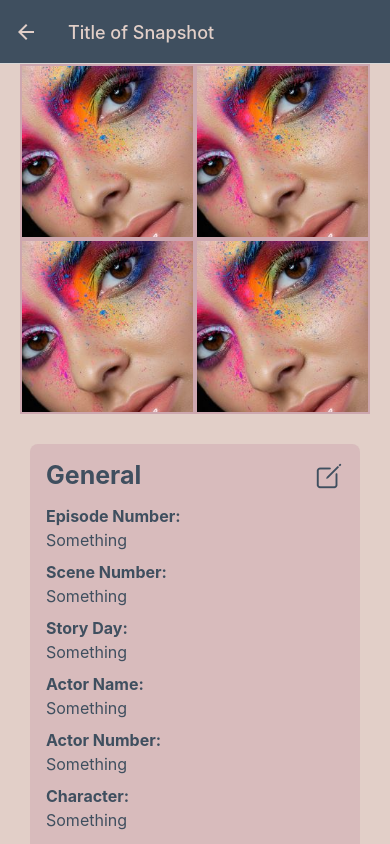
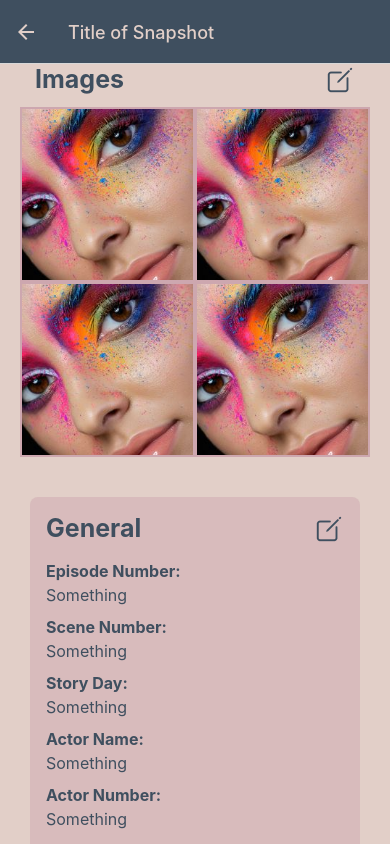
Before and after one commit to johnziss9/EasyContinuity-Mobile, a React Native app: screen /Snapshot in a window 390 px wide. Built offline with nearby package versions, Linux system fonts and the light colour scheme.

Commit message:
Added a header and edit button for the images in the snapshot page.

```diff
--- a/pages/Spanshot.jsx
+++ b/pages/Spanshot.jsx
@@ -1,5 +1,5 @@
 import React, { useState } from 'react';
-import { StyleSheet, View, Text, ScrollView, Modal, Image, Pressable } from 'react-native';
+import { StyleSheet, View, Text, ScrollView, Modal, Image, Pressable, TouchableOpacity } from 'react-native';
 import someImage from '../assets/dummy-image.jpg';
 import ImageGrid from '../components/ImageGrid';
 import Ionicons from 'react-native-vector-icons/Ionicons';
@@ -27,9 +27,9 @@ const Snapshot = () => {
         <View key={`section-${title.toLowerCase().replace(/\s+/g, '-')}`} style={styles.section}>
             <View style={styles.sectionTitleAndIcon}>
                 <Text style={styles.sectionHeader}>{title}</Text>
-                <Pressable style={styles.editSection}>
+                <TouchableOpacity style={styles.editSection}>
                     <Ionicons name="create-outline" size={30} color="#3F4F5F" />
-                </Pressable>
+                </TouchableOpacity>
             </View>
             {fields.map(([label, value], index) => renderField(label, value, index))}
         </View>
@@ -55,8 +55,16 @@ const Snapshot = () => {
             </Modal>
 
             <ScrollView>
-                <View style={styles.imageSliderContainer}>
-                    <ImageGrid images={dummyImages} onImagePress={() => setShowImageModal(true)} />
+                <View style={styles.imageSection}>
+                    <View style={styles.imageSectionHeader}>
+                        <Text style={styles.sectionHeader}>Images</Text>
+                        <TouchableOpacity>
+                            <Ionicons name="create-outline" size={30} color="#3F4F5F" style={styles.imagesEditButton} />
+                        </TouchableOpacity>
+                    </View>
+                    <View style={styles.imageSliderContainer}>
+                        <ImageGrid images={dummyImages} onImagePress={() => setShowImageModal(true)} />
+                    </View>
                 </View>
 
                 {renderSection("General", [
@@ -109,12 +117,12 @@ const styles = StyleSheet.create({
     },
     sectionTitleAndIcon: {
         flexDirection: 'row',
-        justifyContent: 'space-between'
+        justifyContent: 'space-between',
+        marginBottom: 15
     },
     sectionHeader: {
         fontSize: 25,
         fontWeight: 'bold',
-        marginBottom: 16,
         color: '#3F4F5F',
     },
     fieldContainer: {
@@ -139,6 +147,15 @@ const styles = StyleSheet.create({
     modalViewImage: {
         width: '95%',
         height: '95%',
+    },
+    imageSection: {
+        marginBottom: 10,
+    },
+    imageSectionHeader: {
+        flexDirection: 'row',
+        justifyContent: 'space-between',
+        marginBottom: 10,
+        paddingHorizontal: 15
     }
 });
 
```
